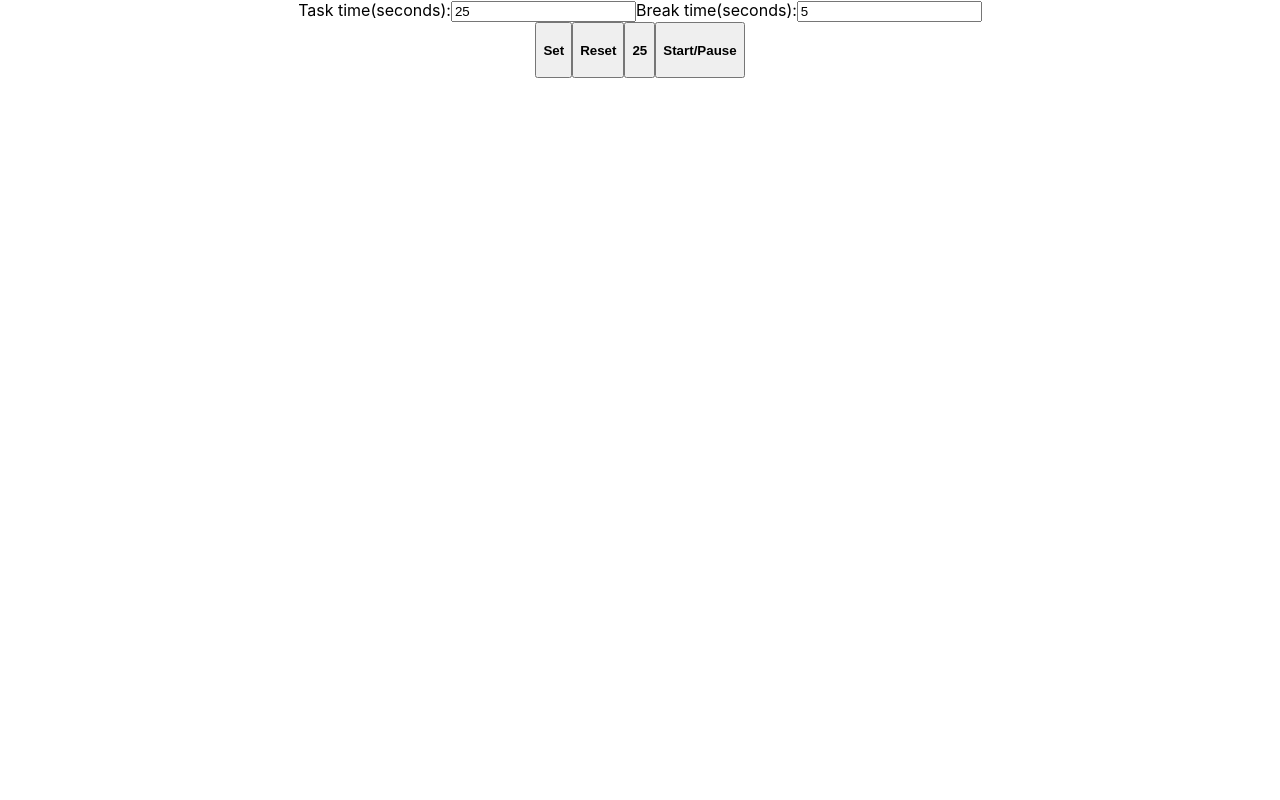
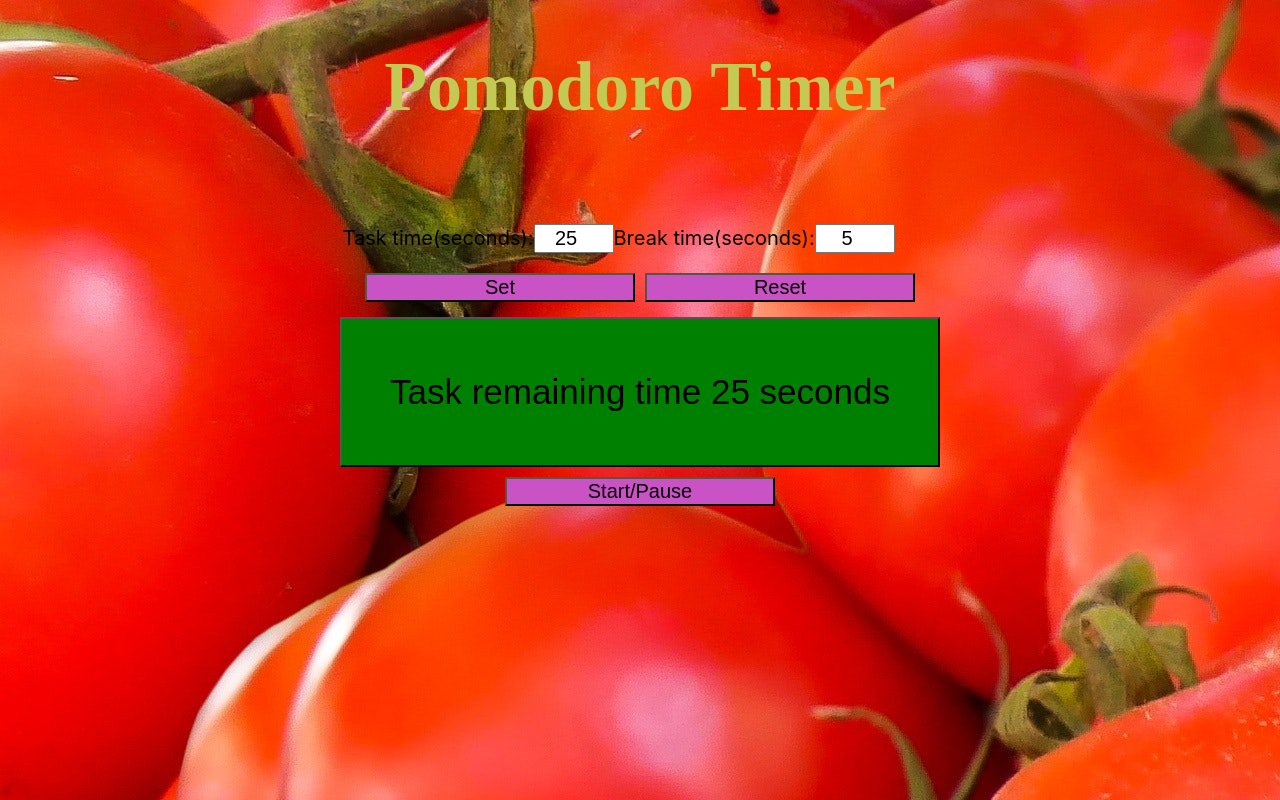
Before and after one commit to bruno-s-mendes/desafio-pomodoro, a React (Create React App) app: page / in a window 1280 px wide. Built offline with nearby package versions, Linux system fonts and the light colour scheme.

Commit message:
adicionado estilo

```diff
--- a/src/App.css
+++ /dev/null
@@ -1,38 +0,0 @@
-.App {
-  text-align: center;
-}
-
-.App-logo {
-  height: 40vmin;
-  pointer-events: none;
-}
-
-@media (prefers-reduced-motion: no-preference) {
-  .App-logo {
-    animation: App-logo-spin infinite 20s linear;
-  }
-}
-
-.App-header {
-  background-color: #282c34;
-  min-height: 100vh;
-  display: flex;
-  flex-direction: column;
-  align-items: center;
-  justify-content: center;
-  font-size: calc(10px + 2vmin);
-  color: white;
-}
-
-.App-link {
-  color: #61dafb;
-}
-
-@keyframes App-logo-spin {
-  from {
-    transform: rotate(0deg);
-  }
-  to {
-    transform: rotate(360deg);
-  }
-}
--- a/src/App.js
+++ b/src/App.js
@@ -1,4 +1,4 @@
-import './App.css';
+import './style/App.css';
 import React, { useState } from 'react';
 import TimePicker from './components/timePicker';
 import Clock from './components/watch';
@@ -9,20 +9,7 @@ function App() {
   const [breakTime, setBreakTime] = useState(5)
   return (
     <div className="App">
-      {/* <header className="App-header">
-        <img src={logo} className="App-logo" alt="logo" />
-        <p>
-          Edit <code>src/App.js</code> and save to reload.
-        </p>
-        <a
-          className="App-link"
-          href="https://reactjs.org"
-          target="_blank"
-          rel="noopener noreferrer"
-        >
-          Learn React
-        </a>
-      </header> */}
+      <h1 className="title">Pomodoro Timer</h1>
       <TimePicker
         taskTime = {taskTime}
         setTaskTime = {setTaskTime}
--- a/src/components/timePicker.js
+++ b/src/components/timePicker.js
@@ -1,12 +1,9 @@
 import React from 'react';
-// import PropTypes from 'prop-types';
+import '../style/timePicker.css';
 
 function TimePicker({taskTime, setTaskTime, breakTime, setBreakTime}) {
-  // const [taskTime, setTaskTime] = useState(25);
-  // const [breakTime, setBreakTime] = useState(5)
-
   return (
-    <form>
+    <form className='timePicker'>
       <label htmlFor="tTime">Task time(seconds):</label>
       <input
         type="number"
--- a/src/components/watch.js
+++ b/src/components/watch.js
@@ -1,13 +1,15 @@
 import React, { useEffect, useState } from 'react';
 import PropTypes from 'prop-types';
-
+import '../style/watch.css';
 import finished from '../resources/finished.mp3'
 
 function Clock({ countDownTime, breakTime }) {
   const [time, setTime] = useState(countDownTime);
   const [bTime, setBTime] = useState(breakTime);
-  const [isBreak, setIsBreak] = useState(false)
-  const [pause, setPause] = useState(true)
+  const [isBreak, setIsBreak] = useState(false);
+  const [breakClass, setBreackClass] = useState('regular');
+  const [timerPhrase, setTimerPhrase] = useState('Task remaining time')
+  const [pause, setPause] = useState(true);
   const [showTime, setShowTime] = useState();
 
   const setTimetoDate = (value) => {
@@ -17,9 +19,16 @@ function Clock({ countDownTime, breakTime }) {
     setShowTime(seconds);
   }
 
-  // const stopRoutine = () => {
+  useEffect(() => {
+    if(isBreak){
+      setTimerPhrase('Break remaining time')
+      return setBreackClass('break');
 
-  // }
+    } else {
+      setTimerPhrase('Task remaining time')
+      return setBreackClass('regular');
+    }
+  }, [breakClass, isBreak])
 
   useEffect(() => {
     return setTimetoDate(time);
@@ -59,29 +68,35 @@ function Clock({ countDownTime, breakTime }) {
   }
 
   return (
-    <div>
+    <div className='clock'>
+      <div className='top-btn-container'>
         <button
+          className='top-btn'
           type="button"
           onClick={ () => set() }
           >
-      <h4>Set</h4>
+        Set
         </button>
         <button
+          className='top-btn'
           type="button"
           onClick={ () => restart() }
         >
-      <h4>Reset</h4>
+        Reset
+        </button>
+      </div>
+    <button
+      className={`timeDisplay ${breakClass}`}
+      type="button"
+    >
+    { `${timerPhrase} ${showTime} seconds`}
     </button>
     <button
-      type="button"
-    >
-      <h4>{ showTime }</h4>
-    </button>
-    <button
+      id='startPauseBTN'
       type="button"
       onClick={ () => setPause(!pause) }
     >
-      <h4>Start/Pause</h4>
+    Start/Pause
     </button>
     </div>
   );
--- /dev/null
+++ b/src/style/App.css
@@ -0,0 +1,18 @@
+* {
+  box-sizing: border-box;
+}
+
+.App {
+  align-items: center;
+  background-image: url('../resources/tomatoBackground.jpg');
+  display: flex;
+  flex-direction: column;
+  min-height: 100vh;
+  width: 100%;
+}
+
+.title {
+  color: #c4c953;
+  font-family: 'Times New Roman', Times, serif;
+  font-size: 70px;
+}
--- /dev/null
+++ b/src/style/timePicker.css
@@ -0,0 +1,11 @@
+.timePicker {
+  font-size: 20px;
+  margin: 50px 0 5px 5px;
+  width: 600px;
+}
+
+input {
+  font-size: 20px;
+  text-align: center;
+  width: 80px;
+}
--- /dev/null
+++ b/src/style/watch.css
@@ -0,0 +1,46 @@
+
+.clock {
+  align-items: center;
+  display: flex;
+  flex-direction: column;
+  margin: 5px;
+  width: 600px;
+}
+
+.top-btn-container {
+  display: flex;
+  justify-content: center;
+  margin: 5px;
+  width: 100%;
+}
+
+.top-btn {
+  background-color: #c953c4;
+  font-size: 20px;
+  margin: 5px;
+  width: 45%;
+}
+
+.regular {
+  background-color: green;
+}
+
+.break {
+  background-color: red;
+}
+
+.timeDisplay {
+  font-size: 35px;
+  height: 150px;
+  margin: 5px;
+  width: 100%;
+}
+
+
+
+#startPauseBTN {
+  background-color: #c953c4;
+  font-size: 20px;
+  margin: 5px;
+  width: 45%;
+}
```
Also changed, not shown: src/resources/tomatoBackground.jpg (added). Lines whose indentation alone changed are shown as unchanged.
